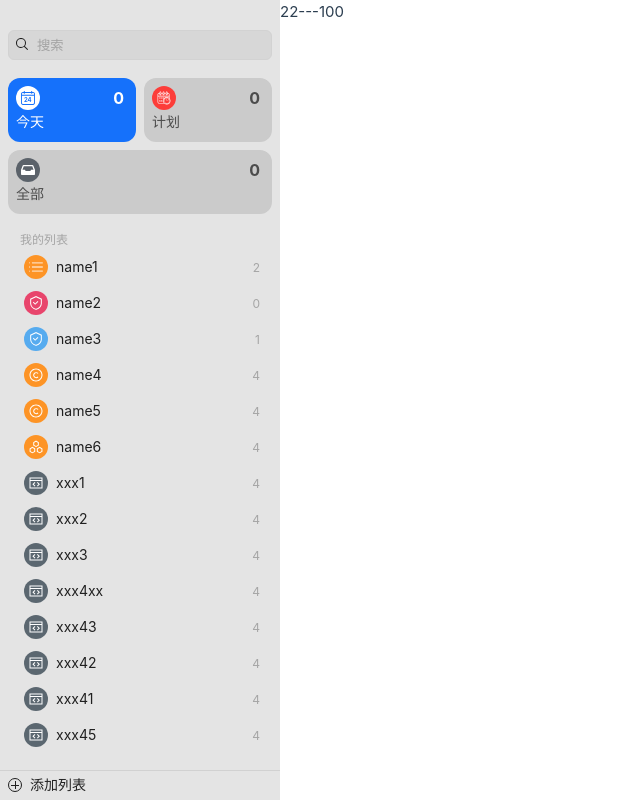
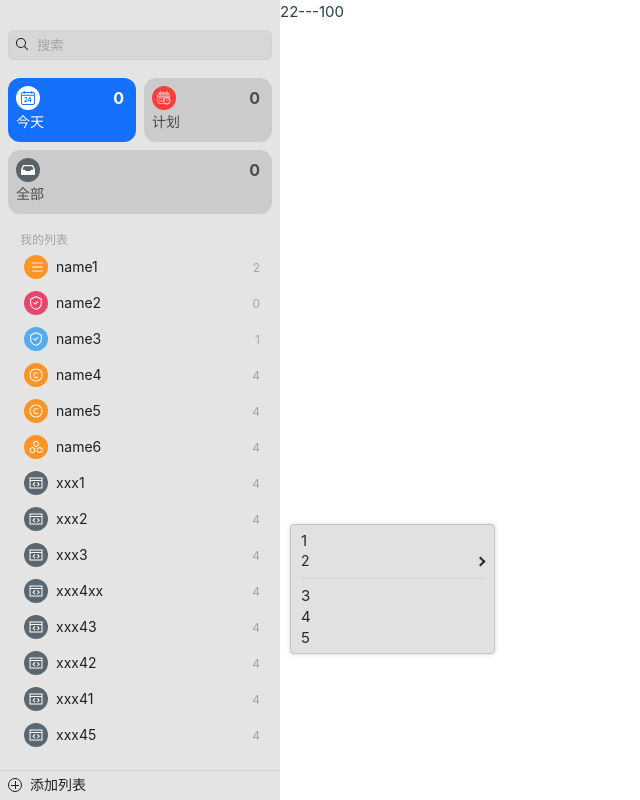
Before and after one commit to nppp1990/easy-todo, a Vue app: page / in a window 1280 px wide. Shown: the whole page, without its empty margins (0-640 px from the left). Built offline with nearby package versions, Linux system fonts and the light colour scheme.

Commit message:
contextMenu尝试

```diff
--- a/src/assets/base.css
+++ b/src/assets/base.css
@@ -4,6 +4,7 @@
   --todo-red: #fc3d39;
   --todo-gray: #5b626a;
   --todo-black1: #202020;
+  --todo-black2: #282828;
 
   --todo-text-gray1: #b3b3b3;
   --todo-text-gray2: #a5a5a5;
--- a/src/components/menu/MenuLayout.vue
+++ b/src/components/menu/MenuLayout.vue
@@ -8,15 +8,17 @@
         <img src="src/assets/svg/ic_search_close.svg" alt="" class="input-close">
       </div>
     </div>
-    <div class="todo-card-layout">
+    <div class="todo-card-layout" @contextmenu.prevent="onMouseRightClick($event)">
       <card-item class="todo-item item-left" :card-type="1" :is-selected="currentCard=== 1"
                  @click="onClickCard(1)" />
       <card-item class="todo-item" :card-type="2" :is-selected="currentCard=== 2"
                  @click="onClickCard(2)" />
     </div>
     <card-item class="all-card" :card-type="3" :is-selected="currentCard=== 3"
-               @click="onClickCard(3)" />
-    <type-list-layout ref="typeList" style="margin-top: 16px; margin-bottom: 30px; " />
+               @click="onClickCard(3)"
+               @contextmenu.prevent="onMouseRightClick($event)" />
+    <type-list-layout ref="typeList" style="margin-top: 16px; margin-bottom: 30px; "
+                      @contextmenu.prevent="onMouseRightClick($event)" />
     <div class="bottom-add bottom-divider">
       <div class="add"></div>
       <span @click="showCreateTypeDialog = true">添加列表</span>
@@ -75,6 +77,9 @@ export default {
     },
     onDialogAnimationEnd() {
       this.$refs.dialogContent.reset()
+    },
+    onMouseRightClick(ev) {
+      console.log('-----right mouse', ev)
     }
   }
 }
--- /dev/null
+++ b/src/components/menu/TypeItemContextMenu.vue
@@ -0,0 +1,158 @@
+<template>
+  <div class="context-root context-root-bg">
+    <div class="context-item">1</div>
+    <div class="context-item" @mouseenter="test($event)">
+      <span>2</span>
+      <div class="context-arrow" />
+      <div class="context-sub-item context-root-bg" :style="{top: style.top + 'px', right: style.right + 'px'}" ref="subLayout">
+        <div class="context-item">sub1</div>
+        <div class="context-item">sub2</div>
+        <div class="context-item">sub2</div>
+        <div class="context-item">sub2</div>
+        <div class="context-item">sub2</div>
+        <div class="context-item">sub2</div>
+        <div class="context-item">subX</div>
+        <div class="context-item">subX</div>
+      </div>
+    </div>
+    <div class="context-divider"></div>
+    <div class="context-item">3</div>
+    <div class="context-item">4</div>
+    <div class="context-item">5</div>
+  </div>
+</template>
+<script>
+// menu离body最近的距离
+const MIN_WINDOW_MARGIN = 10
+
+export default {
+  name: "TypeItemContextMenu",
+
+  data() {
+    return {
+      style: {
+        top: -5,
+        right: -134
+      }
+    }
+  },
+
+  mounted() {
+    let rect = this.$refs.subLayout.getBoundingClientRect();
+    console.log('--mounted', rect)
+  },
+  methods: {
+    test(ev) {
+      // todo: 精准点应该是根据当前的位置来计算top还不是对top递增递减
+      let itemLayout = ev.target
+      let subLayout = itemLayout.querySelector('.context-sub-item')
+      if (subLayout) {
+        let subRect = subLayout.getBoundingClientRect()
+        let { offsetWidth: bodyWidth, offsetHeight: bodyHeight } = document.body
+        console.log(bodyWidth, bodyHeight)
+
+        if (subRect.bottom + MIN_WINDOW_MARGIN > bodyHeight) {
+          if (subRect.height - MIN_WINDOW_MARGIN > bodyHeight) {
+            // 如果subMenu太大，保证上面能看到
+            let itemRect = itemLayout.getBoundingClientRect()
+            this.style.top = MIN_WINDOW_MARGIN - itemRect.top
+          } else {
+            // subMenu太靠下了，需要上移
+            this.style.top -= (subRect.bottom + MIN_WINDOW_MARGIN - bodyHeight)
+          }
+        }
+
+        if (subRect.right + MIN_WINDOW_MARGIN > bodyWidth) {
+          let itemRect = itemLayout.getBoundingClientRect()
+          this.style.right = itemRect.width
+        }
+
+
+      }
+
+      let rect1 = this.$refs.subLayout.getBoundingClientRect();
+      // this.style.top = '-0px'
+
+
+      let rect2 = ev.target.getBoundingClientRect()
+      console.log(ev.target.querySelector('.context-sub-item'))
+      console.log(rect1, rect2)
+
+      // console.log('---over', rect, ev.target, ev.target, document.body.clientHeight, document.body.offsetHeight)
+
+    }
+  }
+
+
+}
+</script>
+<style scoped lang="scss">
+.context-root-bg {
+  padding: 5px 4px;
+  background-color: #e1e1e1;
+  border: 1px solid #c3c3c3;
+  border-radius: 4px;
+  box-shadow: 0 0 5px #d6d6d6;
+}
+
+div.context-root {
+  width: 205px;
+
+  .context-item {
+    height: 21px;
+    padding: 0 6px;
+    border-radius: 4px;
+    display: flex;
+    align-items: center;
+    color: var(--todo-black2);
+
+    span {
+      font-size: 14px;
+      flex: 1;
+    }
+
+    .context-arrow {
+      width: 7px;
+      height: 7px;
+      border-style: solid;
+      border-color: var(--todo-black2);
+      border-width: 2px 2px 0 0;
+
+      transform: rotate(45deg);
+      background-color: transparent;
+    }
+
+    .context-sub-item {
+      display: none;
+      width: 134px;
+      position: absolute;
+      //right: -134px;
+      //top: -10;
+      //bottom: 0;
+      font-size: 14px;
+    }
+
+  }
+
+  .context-item:hover {
+    background-color: #58a6f8;
+    color: white;
+
+    .context-arrow {
+      border-color: white;
+    }
+
+    .context-sub-item {
+      display: block;
+    }
+  }
+
+  .context-divider {
+    background-color: #d2d2d2;
+    width: calc(100% - 12px);
+    height: 1px;
+    margin: 6px;
+  }
+
+}
+</style>
--- a/src/views/MainView.vue
+++ b/src/views/MainView.vue
@@ -1,17 +1,22 @@
 <template>
   <div class="main-container">
     <menu-layout class="menu-container" />
-    <div class="content-container">22---{{ incrementId }}</div>
+    <div class="content-container">
+      22---{{ incrementId }}
+      <type-item-context-menu style="margin: 10px; margin-top: 500px;"/>
+    </div>
   </div>
 </template>
 <script>
 import MenuLayout from "@/components/menu/MenuLayout.vue";
 import { mapState } from "vuex";
+import TypeItemContextMenu from "@/components/menu/TypeItemContextMenu.vue";
 
 export default {
   name: "MainView",
   components: {
-    MenuLayout
+    MenuLayout,
+    TypeItemContextMenu,
   },
   computed: {
     ...mapState({
```
